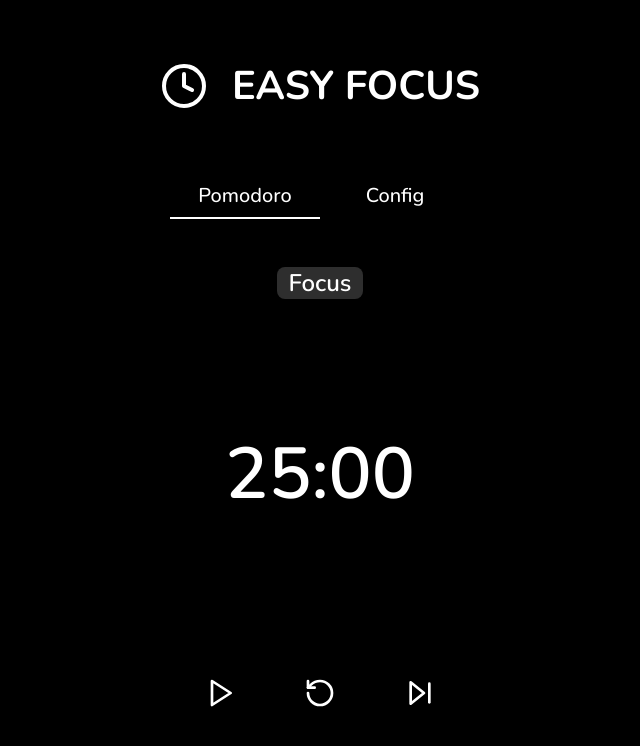
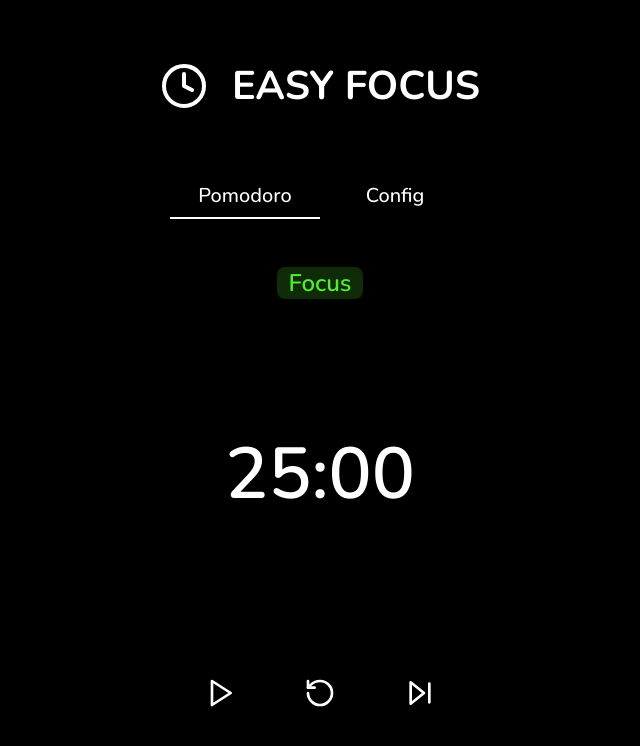
Before and after one commit to leogrigs/easy-focus, a React (Create React App) app: page / in a window 1280 px wide. Shown: the top 746 px of the page, without its empty margins (320-960 px from the left). Built offline with nearby package versions, Linux system fonts and the light colour scheme.

Commit message:
style: isOn feedback color

```diff
--- a/src/App.js
+++ b/src/App.js
@@ -115,12 +115,12 @@ function App() {
               <div className="container-feedback">
                 <span
                   style={{
-                    color: isOn ? (onFocus ? "#ea3737" : "#4abdfc") : "#FFF",
+                    color: isOn ? (onFocus ? "#ea3737" : "#4abdfc") : "#52ec2f",
                     backgroundColor: isOn
                       ? onFocus
                         ? "#ea37372e"
                         : "#4abdfc2e"
-                      : "#ffffff2e",
+                      : "#52ec2f2e",
                   }}
                 >
                   {onFocus ? "Focus" : "Rest"}
```
